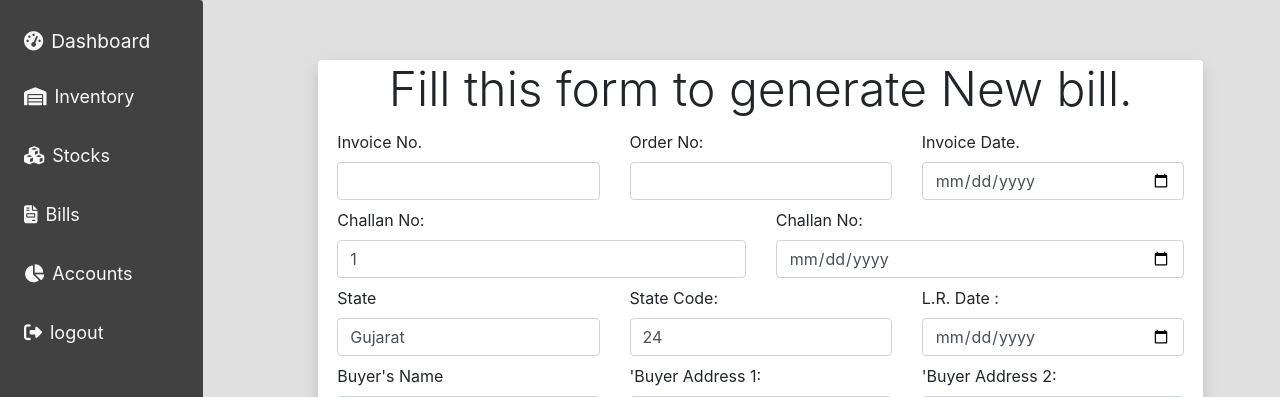
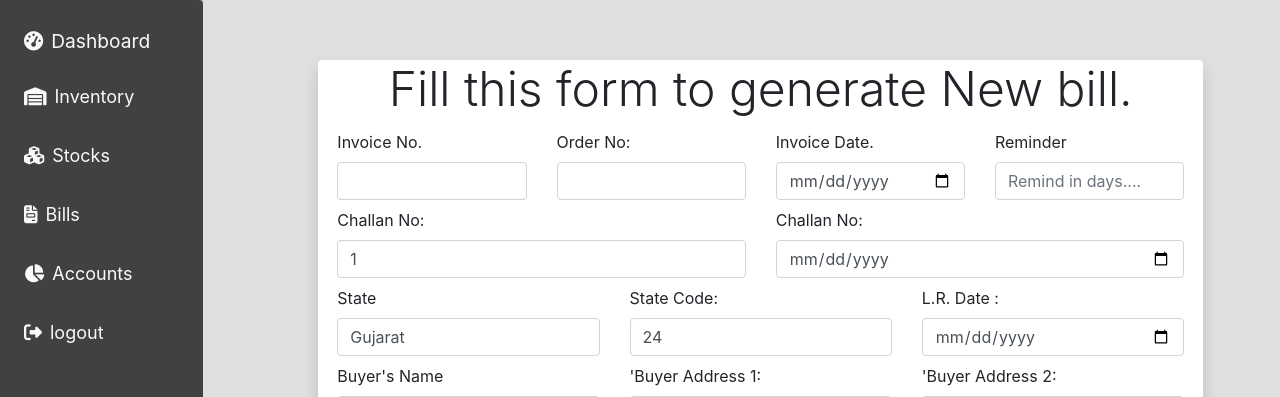
Before and after one commit to bvedang/shaili, a Flask app: template SIMS/Bill/templates/Bill/bill_generator_form.html in a window 1280 px wide. Shown: the part 56-453 px from the top of the page. Run offline with Flask 2, Linux system fonts and the light colour scheme; the template is opened without the code that fills it, so the values that code supplies are empty; some libraries are stand-ins or nearby versions.

Commit message:
Minor changes in Bill View

```diff
--- a/SIMS/Bill/templates/Bill/bill_generator_form.html
+++ b/SIMS/Bill/templates/Bill/bill_generator_form.html
@@ -41,15 +41,39 @@
           id="invoice_date"
         />
       </div>
+      <div class="col">
+        <label for="invoice_date">Reminder</label>
+        <input
+          required
+          class="form-control"
+          type="number"
+          name="reminder"
+          placeholder="Remind in days...."
+          id="reminder"
+        />
+      </div>
     </div>
     <div class="row p-1">
       <div class="col">
         <label for="challan_no">Challan No:</label>
-        <input required type="number" name="challan_no" id="challan_no" class="form-control" value="1">
+        <input
+          required
+          type="number"
+          name="challan_no"
+          id="challan_no"
+          class="form-control"
+          value="1"
+        />
       </div>
       <div class="col">
         <label for="challan_date">Challan No:</label>
-        <input required type="date" name="challan_date" id="challan_date" class="form-control">
+        <input
+          required
+          type="date"
+          name="challan_date"
+          id="challan_date"
+          class="form-control"
+        />
       </div>
     </div>
     <div class="row p-1">
--- a/SIMS/models.py
+++ b/SIMS/models.py
@@ -134,6 +134,7 @@ class BillsPDF(db.Model):
     date = db.Column(db.Date,default=date.today,nullable=False)
     grand_total = db.Column(db.Float,nullable=False)
     reminder_given = db.Column(db.Boolean,default=False)
+    reminder_date = db.Column(db.Date,nullable=False)
 
 class BillsPDF_view(ModelView):
     column_exclude_list = ('bill_pdf')
```
Also changed, not shown: SIMS/Bill/views.py (+8 -7 lines), migrations/versions/0c3b887ba89b_init.py (renamed from migrations/versions/2defdc6c2054_start.py, +5 -4 lines), SIMS/Accounts/views.py (added), SIMS/data.sqlite, 2 other files.
